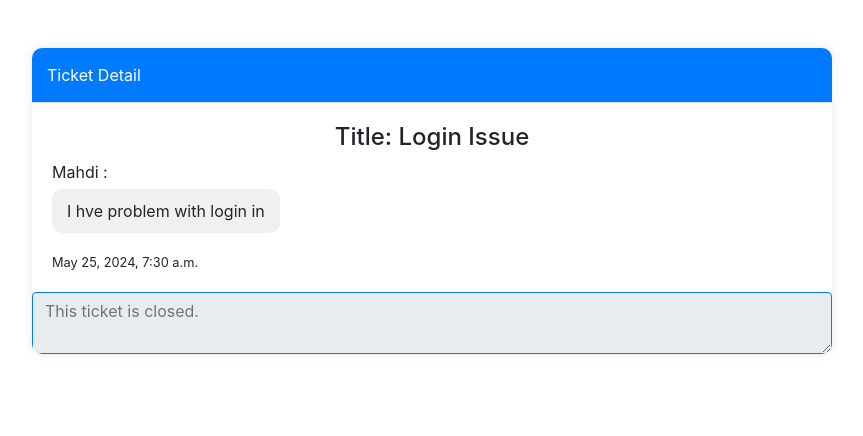
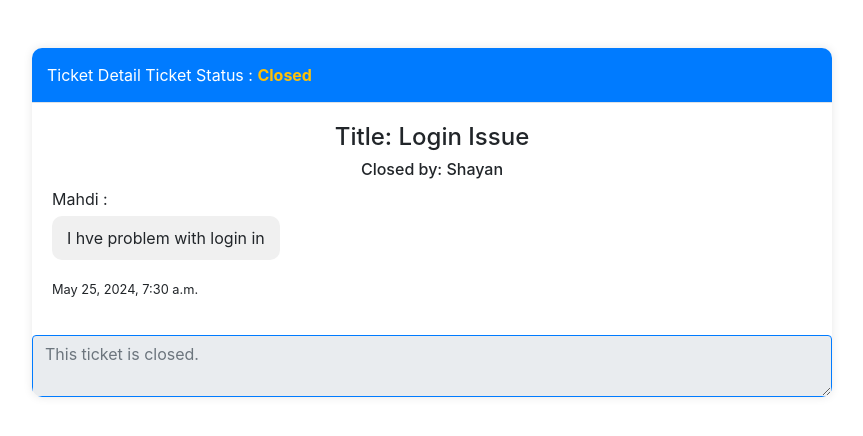
Before and after one commit to ShayanHosseinzadeh/django_ticket_system, a Django app: page /ticket/12 in a window 1280 px wide. Shown: the part 56-492 px from the top of the page, without its empty margins (208-1071 px from the left). Run offline with Django 5.2, Linux system fonts and the light colour scheme; a user stored in the database is signed in; data comes from the database, SQL or seed files in the repository; both versions use the stored data as it was after the commit; some libraries are stand-ins or nearby versions.

Commit message:
Configured details and role in details view

```diff
--- a/templates/__base.html
+++ b/templates/__base.html
@@ -1,3 +1,4 @@
+{% load i18n %}
 <!DOCTYPE html>
 <html lang="en">
 <head>
--- a/tickets/templates/tickets/ticket_detail.html
+++ b/tickets/templates/tickets/ticket_detail.html
@@ -7,9 +7,17 @@
         <div class="chat-container">
             <div class="chat-header">
                 Ticket Detail
+                Ticket Status : <span class="text-warning font-weight-bold">{{ ticket.status }}</span>
             </div>
             <div class="chat-body">
                 <h4 class="text-center">Title: {{ ticket.title }}</h4>
+                {% if ticket.status == 'Pending' %}
+                    <h6 class="text-center">Accepted by: {{ ticket.assigned_to|capfirst }}</h6>
+                {% endif %}
+                {% if ticket.status == 'Closed' %}
+                    <h6 class="text-center">Closed by: {{ ticket.closed_by|capfirst }}</h6>
+
+                {% endif %}
                 <div class=" {% if ticket.user == user %}from-me text-right{% else %}from-other{% endif %} sender">
                     {% if ticket.user == user %}:{{ ticket.user|capfirst }}{% else %}{{ ticket.user|capfirst }}
                         :{% endif %}
@@ -17,11 +25,16 @@
                 <div class="message {% if ticket.user == user %}from-me{% else %}from-other{% endif %}">
                     <div class="content ">{{ ticket.description }}</div>
                 </div>
-                <div class="time small">{{ ticket.created_at }}</div>
+                <div class="time small my-3 {% if ticket.user == user %} text-right {% else %} text-left {% endif %}">{{ ticket.created_at }}</div>
                 {% for message in messages %}
                     <div class="message {% if message.user == user %}from-me{% else %}from-other{% endif %}">
+
                         <div class=" {% if message.user == user %}from-me text-right{% else %}from-other{% endif %} sender">
-                            {% if message.user == user %}:{{ message.user|capfirst }}{% else %}{{ message.user|capfirst }}
+                            <div class="role text-danger font-weight-bold">
+                                {{ message.user.groups.first|capfirst }}
+                            </div>
+                            {% if message.user == user %}:
+                                {{ message.user|capfirst }} {% else %}{{ message.user|capfirst }}
                                 :{% endif %}
                         </div>
                         <div class="content">{{ message.message }}</div>
@@ -34,16 +47,24 @@
                 {% csrf_token %}
                 <div class="input-group">
                     {% if ticket.status == "Closed" %}
-                    <textarea class="form-control" name="message" placeholder="This ticket is closed." disabled></textarea>
-                        {% elif ticket.status == 'Open' and "support" not in user.groups.all and "Admin" not in user.groups.all  %}
-                        <textarea class="form-control text-center text-danger" name="message" placeholder="This ticket is  not accepted yet." disabled></textarea>
+                        <textarea class="form-control" name="message" placeholder="This ticket is closed."
+                                  disabled></textarea>
+                    {% elif ticket.status == 'Open' and "support" not in user.groups.all and "Admin" not in user.groups.all %}
+                        <textarea class="form-control text-center text-danger" name="message"
+                                  placeholder="This ticket is  not accepted yet." disabled></textarea>
 
                     {% else %}
-                <textarea class="form-control" name="message" placeholder="Type Your message" ></textarea>
-                    <div class="input-group-append">
-                        <button class="btn btn-primary" type="submit">Send</button>
-                    </div>
+                        <textarea class="form-control" name="message" placeholder="Type Your message"></textarea>
+                        <div class="input-group-append">
+                            <button class="btn btn-primary" type="submit">Send</button>
+                            {% if "Admin" == user.groups.all.first|safe or "support" == user.groups.all.first|safe or user.is_staff %}
+                                <a href="{% url 'ticket_close' ticket.id %}">
+                                    <button class="btn btn-danger h-100" type="button">Close</button>
+                                </a>
+                            {% endif %}
+                        </div>
                     {% endif %}
+
                 </div>
             </form>
         </div>
--- a/tickets/urls.py
+++ b/tickets/urls.py
@@ -8,4 +8,6 @@ urlpatterns = [
     path('tickets/', views.TicketListView.as_view(), name='tickets_list'),
     path('ticket/<int:pk>', views.TicketDetailView.as_view(), name='ticket_detail'),
     path('ticket/<int:pk>/delete', views.TicketDeleteView.as_view(), name='ticket_delete'),
+    path('ticket/<int:pk>/accept', views.TicketAcceptView.as_view(), name='ticket_accept'),
+    path('ticket/<int:pk>/close', views.TicketCloseView.as_view(), name='ticket_close'),
 ]
--- a/tickets/views.py
+++ b/tickets/views.py
@@ -1,10 +1,11 @@
-from django.shortcuts import render, redirect
+from datetime import datetime
+from django.contrib.auth.mixins import LoginRequiredMixin, UserPassesTestMixin
+from django.db.models import Q
+from django.shortcuts import render, redirect, get_object_or_404
+from django.urls import reverse_lazy, reverse
 from django.views import generic
+
 from .forms import TicketForm
-from django.urls import reverse_lazy, reverse
-from django.db.models import Q
-from django.contrib.auth.mixins import LoginRequiredMixin, UserPassesTestMixin
-
 from .models import Ticket, Message
 
 
@@ -33,19 +34,20 @@ class TicketListView(LoginRequiredMixin, generic.ListView):
             context['open_tickets'] = Ticket.objects.filter(status='Open')
             context['pending_tickets'] = Ticket.objects.filter(status='Pending')
             context['closed_tickets'] = Ticket.objects.filter(status='Closed')
-            context['role'] = self.request.user.groups.first()
+            context['role'] = [role.name for role in self.request.user.groups.all()]
 
         elif self.request.user.groups.filter(name='support').exists():
             context['open_tickets'] = Ticket.objects.filter(status='Open')
             context['pending_tickets'] = Ticket.objects.filter(Q(status='Pending') | Q(assigned_to=self.request.user))
-            context['closed_tickets'] = Ticket.objects.filter(Q(status='Closed') & Q(user=self.request.user))
-            context['role'] = self.request.user.groups.first()
+            context['closed_tickets'] = Ticket.objects.filter(
+                Q(status='Closed') & Q(user=self.request.user) | Q(assigned_to=self.request.user))
+            context['role'] = [role.name for role in self.request.user.groups.all()]
 
         else:
             context['open_tickets'] = Ticket.objects.filter(Q(status='Open') & Q(user=self.request.user))
             context['pending_tickets'] = Ticket.objects.filter(Q(status='Pending') & Q(user=self.request.user))
             context['closed_tickets'] = Ticket.objects.filter(Q(status='Closed') & Q(user=self.request.user))
-            context['role'] = self.request.user.groups.first()
+            context['role'] = [role.name for role in self.request.user.groups.all()]
 
         return context
 
@@ -86,3 +88,36 @@ class TicketDeleteView(UserPassesTestMixin, LoginRequiredMixin, generic.DeleteVi
 
     def test_func(self):
         return self.request.user.groups.filter(name='Admin').exists() or self.request.user.is_superuser
+
+
+class TicketAcceptView(UserPassesTestMixin, LoginRequiredMixin, generic.View):
+    model = Ticket
+
+    def get(self, request, *args, **kwargs):
+        ticket = get_object_or_404(Ticket, id=self.kwargs['pk'])
+        ticket.status = 'Pending'
+        ticket.assigned_to = self.request.user
+        ticket.accepted_at = datetime.now()
+        ticket.save()
+        return redirect(reverse('ticket_detail', kwargs={'pk': self.kwargs['pk']}))
+
+    def test_func(self):
+        return self.request.user.groups.filter(name='support').exists() or self.request.user.groups.filter(
+            name='Admin').exists() or self.request.user.is_superuser
+
+
+class TicketCloseView(UserPassesTestMixin, LoginRequiredMixin, generic.View):
+    model = Ticket
+
+    def get(self, request, *args, **kwargs):
+        ticket = get_object_or_404(Ticket, id=self.kwargs['pk'])
+        ticket.status = 'Closed'
+        ticket.closed_by = self.request.user
+        ticket.closed_at = datetime.now()
+        ticket.save()
+        return redirect(reverse('tickets_list'))
+
+    def test_func(self):
+        return self.request.user.groups.filter(
+            name='Admin').exists() or self.request.user.is_superuser or self.request.user.groups.filter(
+            name='support').exists()
```
Also changed, not shown: tickets/templates/tickets/ticket_list.html (+25 -17 lines), db.sqlite3.
